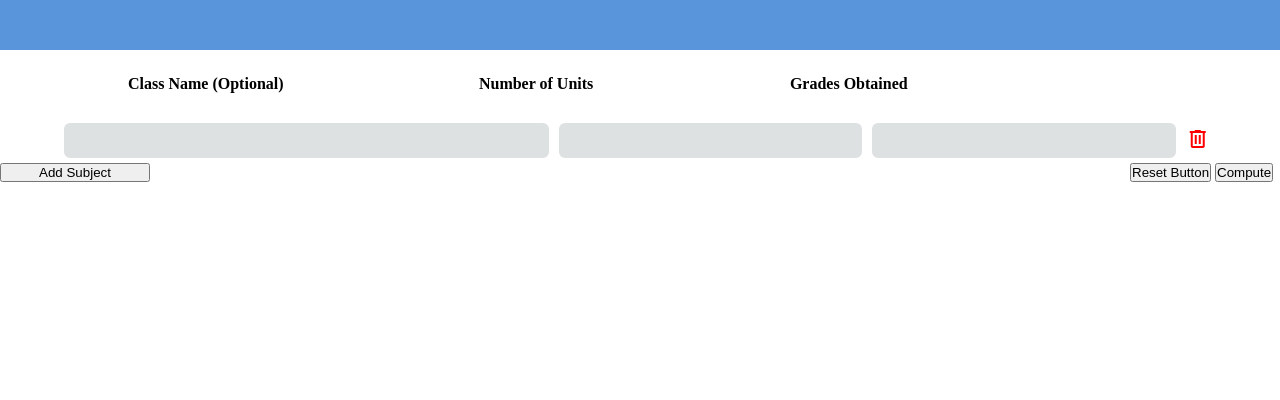
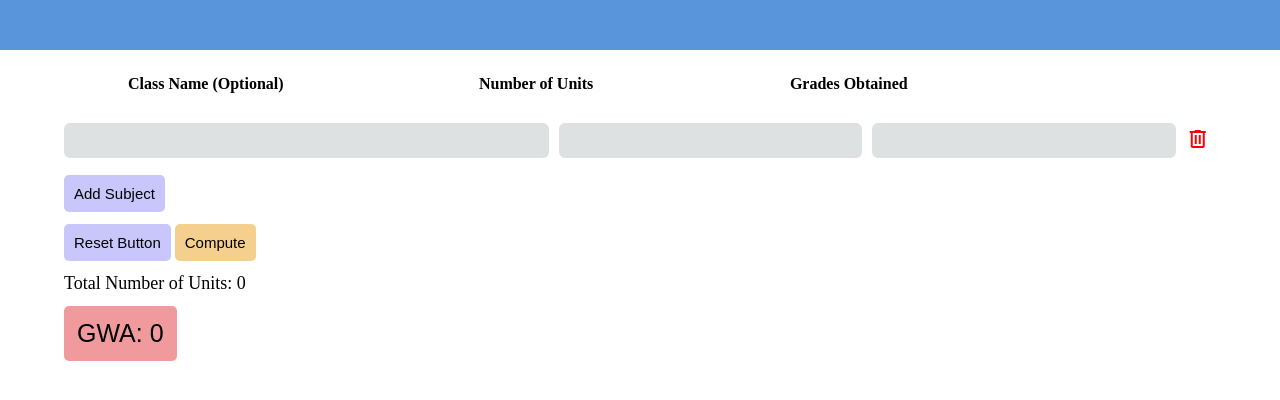
Before and after one commit to friedfetus/gwa-calculatorrr, a plain HTML site: page index.html in a window 1280 px wide. Drawn offline with nearby package versions, Linux system fonts and the light colour scheme.

Commit message:
add buttons

```diff
--- a/index.html
+++ b/index.html
@@ -65,6 +65,8 @@
                 </div>
             </div>
 
+
+
         </div>
 
         <!-- Buttons -->
@@ -83,6 +85,14 @@
         </div>
 
 
+        <div class="section texts ">
+            <div class="texts-content">
+                <p id="html-units">Total Number of Units: 0</p>
+                <button id="html-gwa">GWA: 0</button>
+            </div>
+        </div>
+
+
     </div>
 
 
--- a/styles.css
+++ b/styles.css
@@ -110,20 +110,60 @@ input {
 
 
 /* Buttons */
+
+
 .button-contents {
     justify-content: space-between;
-    width: 100%;
+    width: 90%;
     display: flex;
-    /* flex-direction: column; */
-}
-.left {
-    width: 150px;
-    display: flex;
+    /* align-items: center; */
     flex-direction: column;
 }
+
+#add-btn {
+    font-size: 15px;
+    border: none;
+    padding: 10px;
+    border-radius: 5px;
+    background-color: #C8C6FA;
+    margin: 12px 0;
+}
+#reset-btn {
+
+    font-size: 15px;
+    border: none;
+    padding: 10px;
+    border-radius: 5px;
+    background-color: #C8C6FA;
+}
+#compute-btn {
+    font-size: 15px;
+    border: none;
+    padding: 10px;
+    border-radius: 5px;
+    background-color: #F5CF8E;
+}
+
+#html-units {
+    margin: 12px 0;
+    font-size: 18px;
+}
+#html-gwa {
+    display: flex;
+    justify-content: center;
+    border: none;
+    border-radius: 5px;
+    font-size: 25px;
+    padding: 13px;
+    background-color:#F09A9D;
+}
+.texts-content {
+    width: 90%;
+}
 .right {
-    width: 150px;
+
 }
+
 
 
 
```
